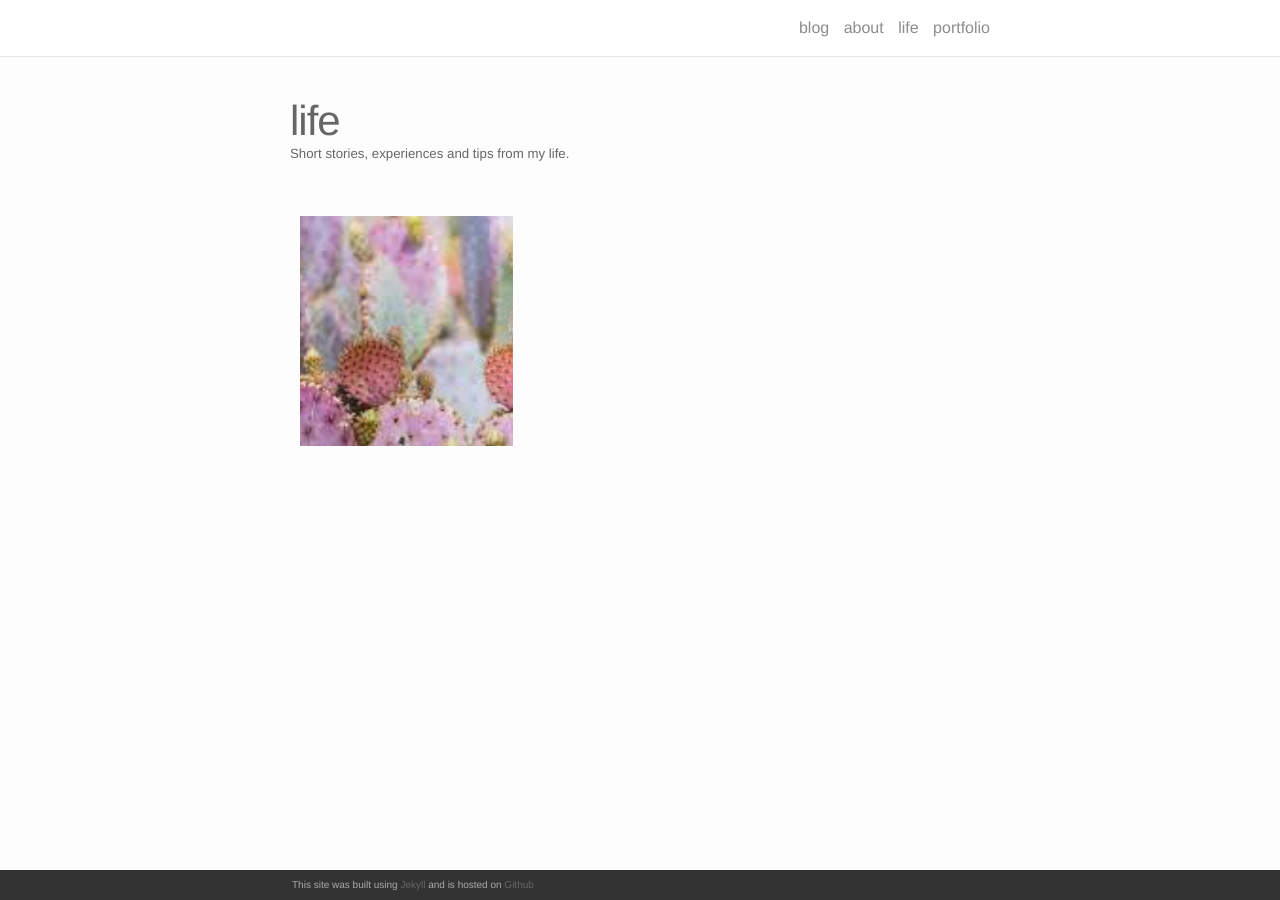
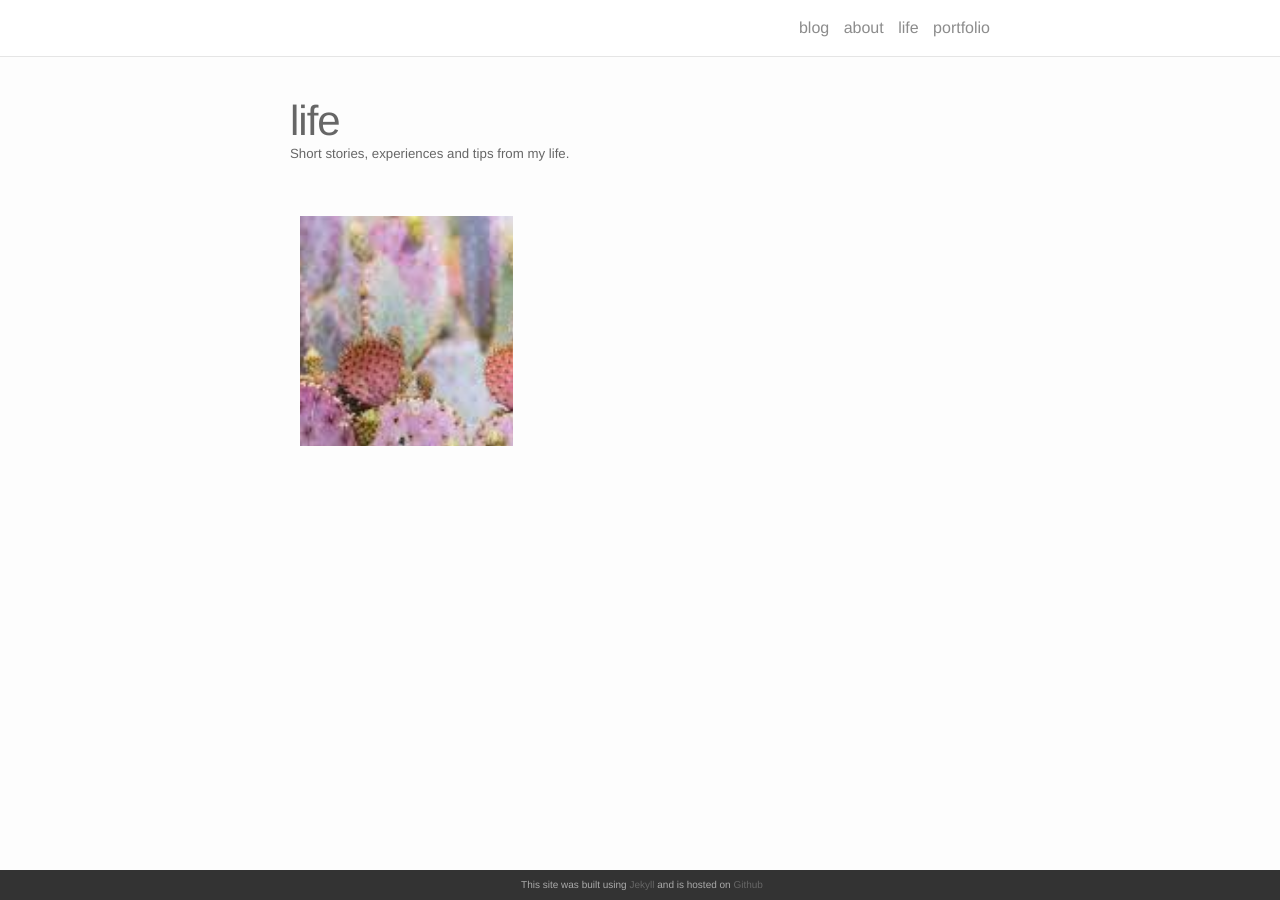
Before and after one commit to annelledejager/blog, a Jekyll site: the page built from life.md, in a window 1280 px wide. Built offline with Jekyll 4.4.1, drawn with Linux system fonts in a browser that asks for light colours; nearby versions of some CDN libraries.

Commit message:
Align footer text

```diff
--- a/_includes/footer.html
+++ b/_includes/footer.html
@@ -1,7 +1,7 @@
 <footer class="site-footer">
 
-  <div class="wrapper">
-  	<p>This site was built using <a href="http://jekyllrb.com" target="_blank">Jekyll</a> and is hosted on <a href="https://github.com" target="_blank">Github</a>
+  <div class="wrapper" style="text-align: center;">
+  	<p>This site was built using <a href="http://jekyllrb.com" target="_blank">Jekyll</a> and is hosted on <a href="https://github.com" target="_blank">Github</a> </p>
   </div>
 
 </footer>
```
